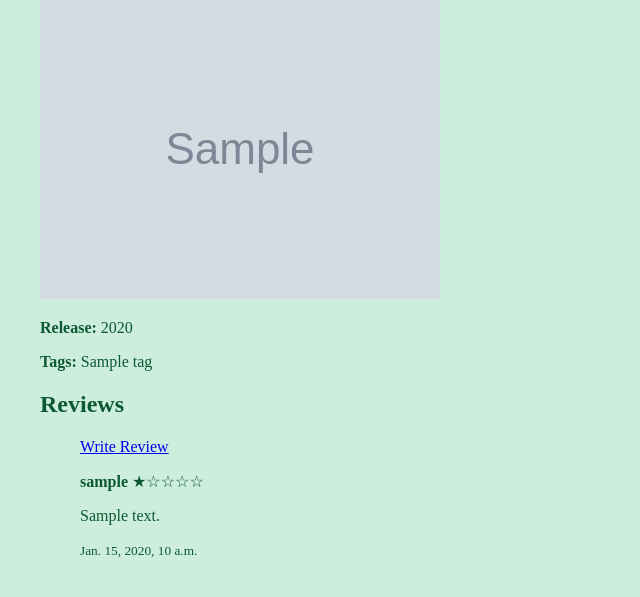
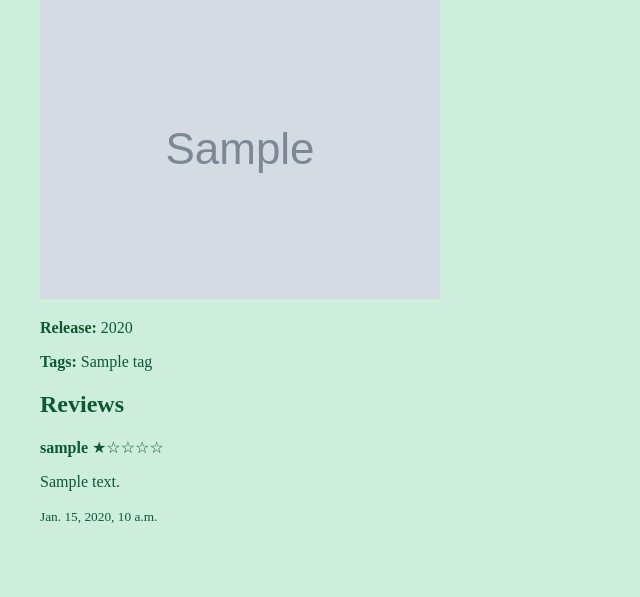
Before and after one commit to WAD2-LB03/WAD2_GroupProject, a Django app: a page that uses templates/gamecritique/game.html in a window 1280 px wide. Shown: the part 189-786 px from the top of the page, without its empty margins (0-640 px from the left). Run offline with Django 5.2, Linux system fonts and the light colour scheme; tables that the repository leaves empty hold one stand-in row (values such as "Sample post"); grey boxes marked "Sample" are stand-in pictures.

Commit message:
Update game.html

```diff
--- a/templates/gamecritique/game.html
+++ b/templates/gamecritique/game.html
@@ -35,12 +35,8 @@
 
         <h2 class="mb-3">Reviews</h2>
         {% if reviews %}
-            <ul>
             {% for review in reviews %}
             <div class="mb-3">
-                <a href="{% url 'gamecritique:add_review' game.slug %}" class="btn btn-success mt-2">
-                    Write Review
-                </a>
                     <p>
                         <strong>{{ review.user.username }}</strong>
                         {% if review.rating == 1 %}
@@ -57,12 +53,10 @@
                             No rating
                         {% endif %}
                     </p>
-                </a>
                 <p>{{ review.content }}</p>
                 <p><small>{{ review.created_at_timestamp }}</small></p>
             </div>
             {% endfor %}
-            </ul>
 
         {% else %}
             <strong>No reviews for this game.</strong>
@@ -77,13 +71,16 @@
 
     {% else %}
         <strong>The specified game does not exist.</strong>
-    </div>
     {% endif %}
+     </div>
 
     {% if user.is_authenticated and not user.profile.has_key and isFeatured %}
         <script src="{% static 'scripts/interactivity/key.js' %}?v={% now 'U' %}" defer></script>
         <div id="key-container">
             <img id='key' src="{% static 'images/keyGen.png' %}" alt="keytastic">
-        </div>
+            </div>
     {% endif %}
+
+    </div>
+
 {% endblock %}
```
